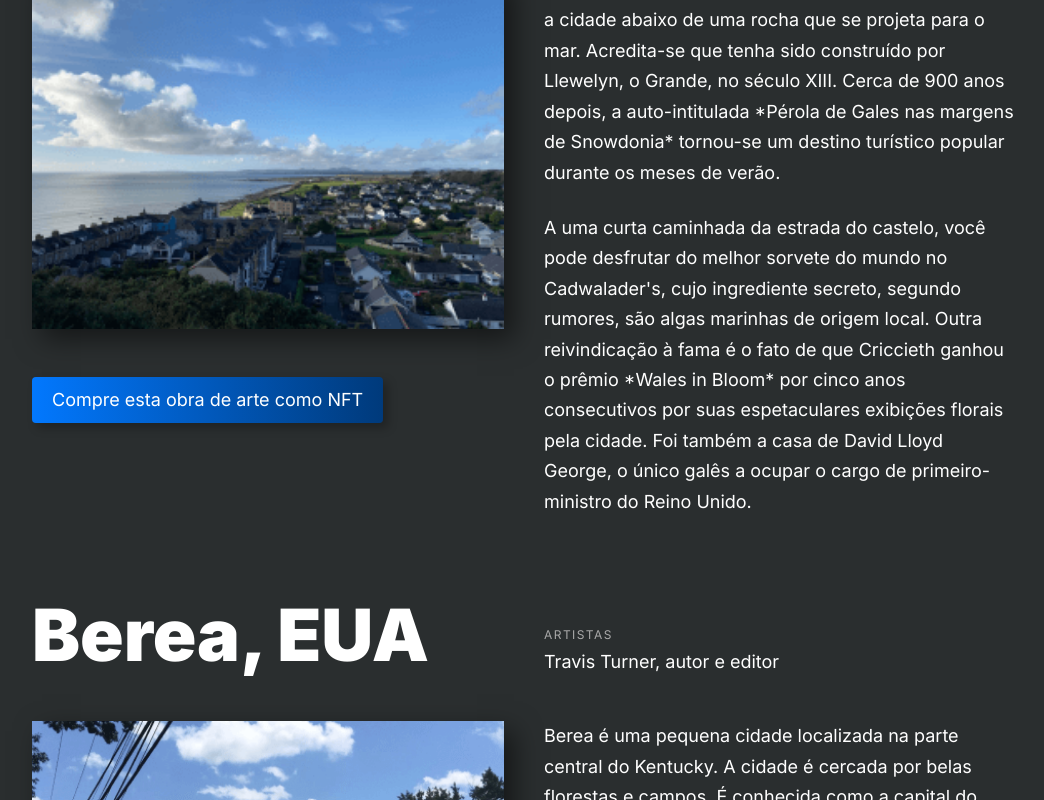
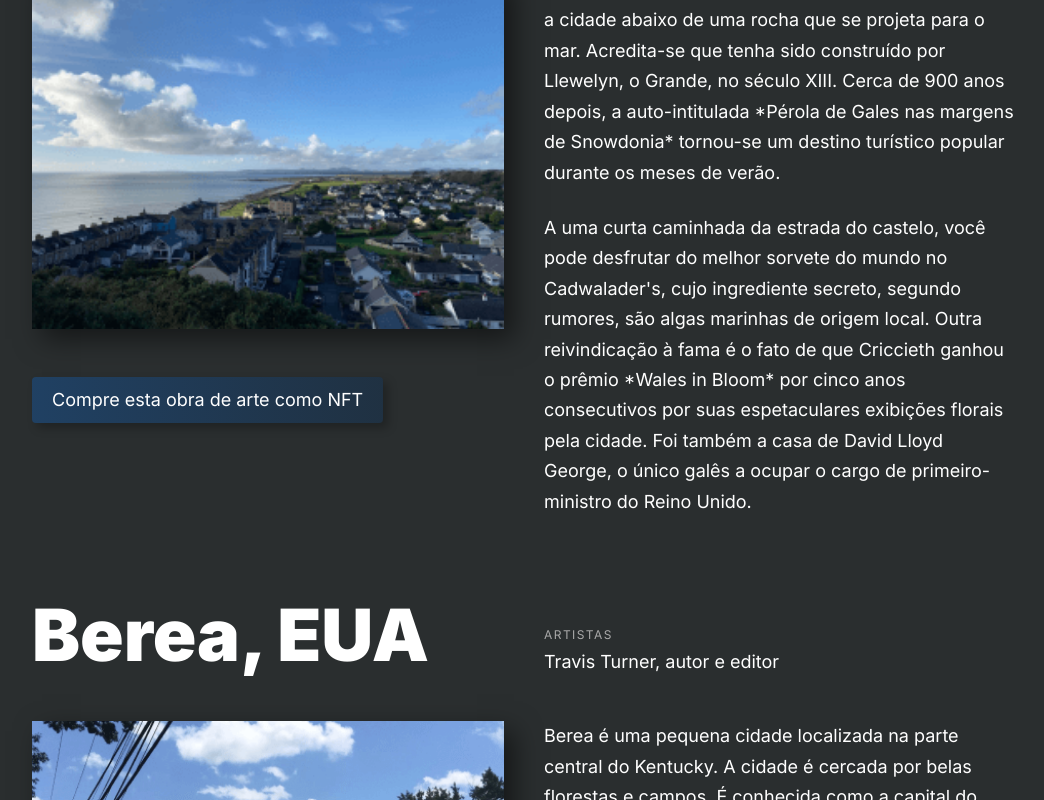
Before and after one commit to jaderjaques/web_project_homeland, a plain HTML site: page index.html in a window 1280 px wide. In both pictures the pointer is over the link 323 px from the left and 3146 px from the top of the page. Shown: the part 2746-3546 px from the top of the page, without its empty margins (116-1160 px from the left). Drawn offline with Linux system fonts and the light colour scheme.

Commit message:
add hover

```diff
--- a/blocks/nested-grid.css
+++ b/blocks/nested-grid.css
@@ -89,8 +89,12 @@
   color: #ffffff;
   padding: 13px 20px;
   border-radius: 4px;
-  background: linear-gradient(to right, #0278FE 0%, #003A7B 100%);
+  background: linear-gradient(90deg, #0278fe 0%, #003a7b 99.98%);
   box-shadow: 5px 5px 10px rgba(0, 0, 0, 0.25);
+}
+
+.nested-grid__button:hover {
+  background: linear-gradient(90deg, rgba(2, 120, 254, 0.25) 0%, rgba(0, 58, 123, 0.25) 99.98%);
 }
 
 @media screen and (min-width: 768px) and (max-width: 1279px) {
```
